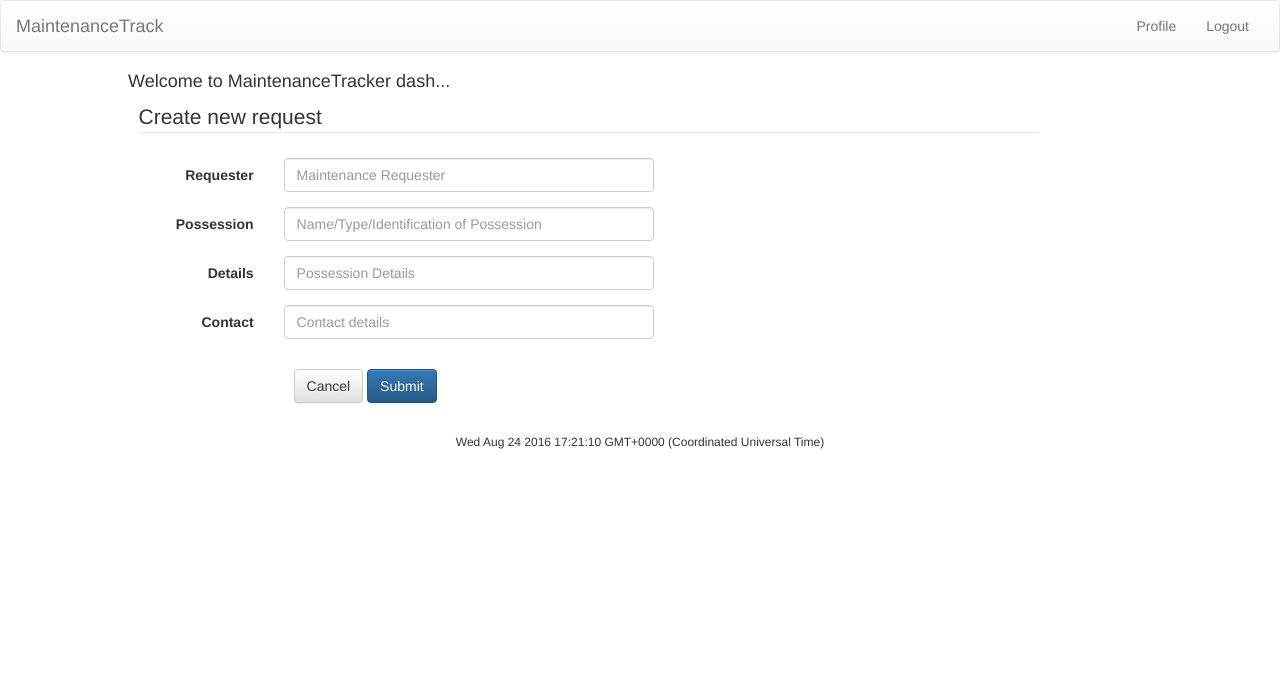
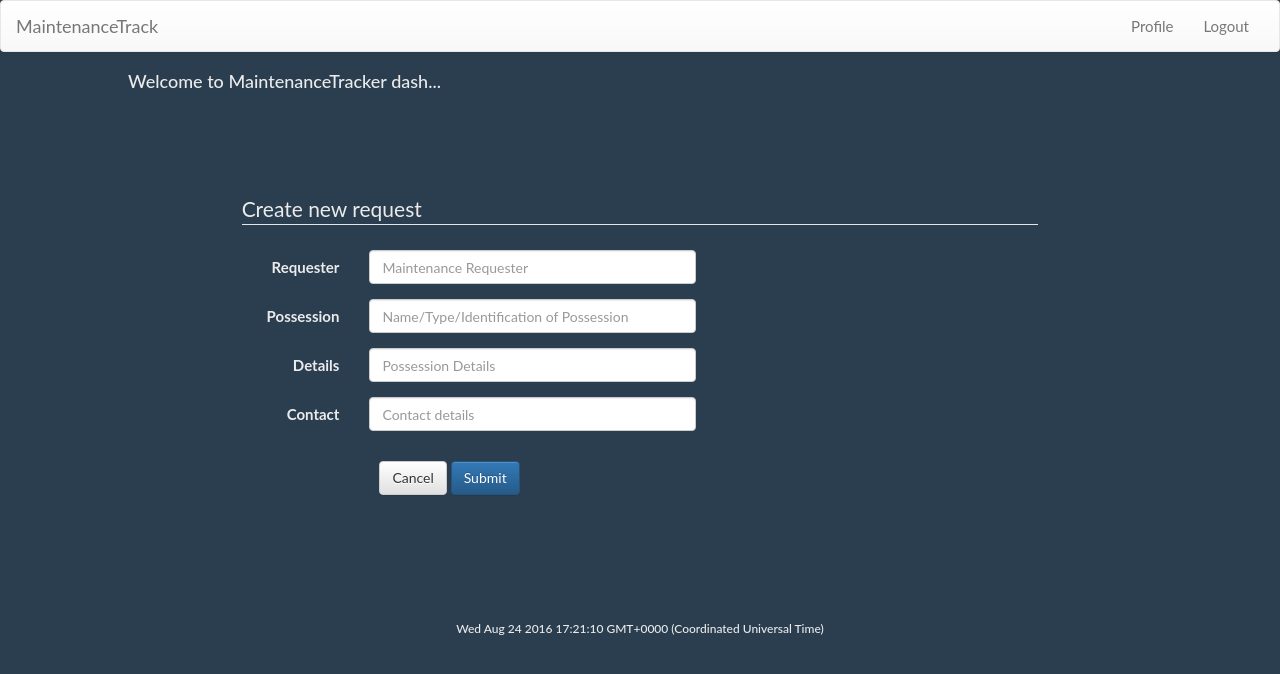
Before and after one commit to IniOluwa/bc-19-maintenance-tracker, a Node server app: template views/dash.ejs in a window 1280 px wide. Shown: the top 674 px of the page. Run offline with Node 20, Linux system fonts and the light colour scheme; the template is opened without the code that fills it: most values are stand-ins (such as "Sample title", 1, 10 or a date in 2020); some libraries are stand-ins or nearby versions.

Commit message:
Project css updated

```diff
--- a/public/main.css
+++ b/public/main.css
@@ -9,12 +9,21 @@ LOGIN - SIGNUP FORMS
 /***************************
 DASH BODY CONTENTS - SECTION
 ***************************/
+body {
+    font-family: "Lato", "Helvetica Neue", Helvetica, Arial, sans-serif;
+    color: #ebebeb;
+    font-size: 15px;
+    line-height: 1.42857143;
+    background-color: #2b3e50;
+}
+
 .section {
     padding-left: 10%;
+    padding-right: 10%;
 }
 
 .section-request-form {
-    padding-right: 20%;
+    margin: 10% 10% 10% 10%;
 }
 
 .profile-edit-form {
@@ -26,6 +35,28 @@ DASH BODY CONTENTS - SECTION
     text-align: center;
 }
 
+.jumbo-heading {
+    text-align: center;
+}
+
+.landing-jumbo-heading {
+    text-align: center;
+    padding-top: 5%
+}
+
+.jumbotron {
+    color: #4e5d6c;
+}
+
+.panel {
+    color: #4e5d6c;
+    margin: 10% 10% 10% 10%;
+}
+
+.edit-request-form {
+    margin: 10% 10% 10% 10%;
+}
+
 /*
 REQUEST SERVE PANEL
 */
```
